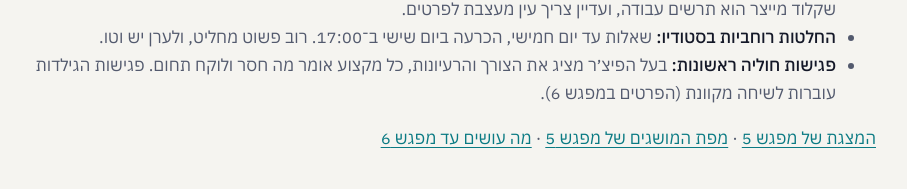
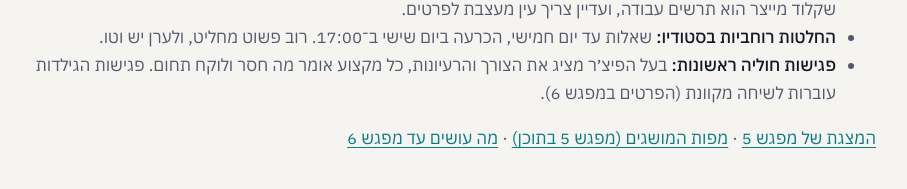
Before and after one commit to eranlahav/hitme-lectures, a plain HTML site: page homework/index.html in a window 1280 px wide. Shown: the part 3095-3284 px from the top of the page, without its empty margins (0-907 px from the left). Drawn offline with Linux system fonts and the light colour scheme.

Commit message:
Fix maps link
Co-Authored-By: Claude Sonnet 5.5 <noreply@anthropic.com>
Claude-Session: https://claude.ai/code/session_01QzxYndV1Z8xGBr1K8tGPX8

```diff
--- a/homework/index.html
+++ b/homework/index.html
@@ -362,7 +362,7 @@ footer { margin-top: 64px; color: var(--text-2); font-size: 14px; }
       </ul>
       <p>
         <a href="../lesson-05/">המצגת של מפגש 5</a> ·
-        <a href="../maps/05-session-5/">מפת המושגים של מפגש 5</a> ·
+        <a href="../maps/">מפות המושגים (מפגש 5 בתוכן)</a> ·
         <a href="#session-06">מה עושים עד מפגש 6</a>
       </p>
     </section>
```
